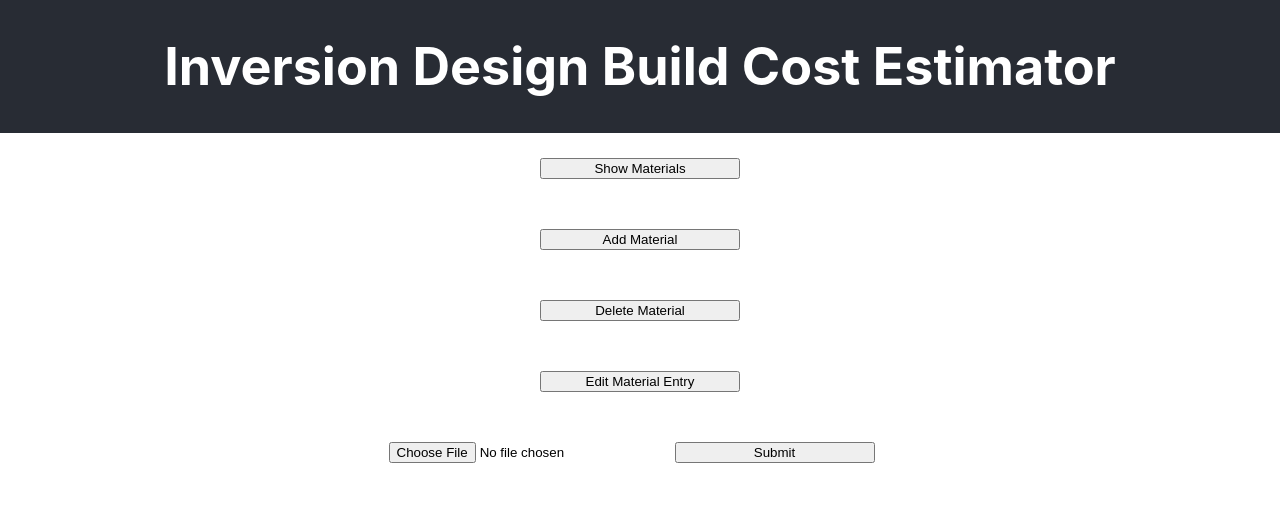
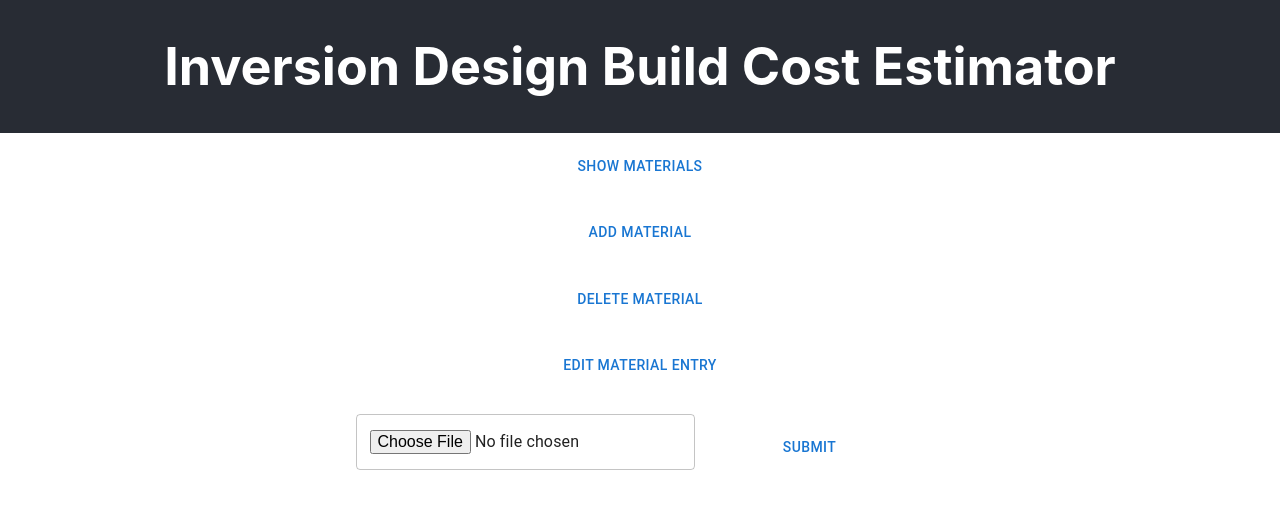
Before and after one commit to TrentHurlbut/inversion-materials-app-React, a React (Create React App) app in the folder client/: page / in a window 1280 px wide. Shown: the top 508 px of the page. Built offline with nearby package versions, Linux system fonts and the light colour scheme; no server answers.

Commit message:
MUI consistency better on main page.

```diff
--- a/client/package.json
+++ b/client/package.json
@@ -9,6 +9,7 @@
     "axios": "^0.24.0",
     "react": "^17.0.2",
     "react-dom": "^17.0.2",
+    "react-material-file-upload": "^0.0.4",
     "react-scripts": "5.0.0",
     "web-vitals": "^2.1.2",
     "xlsx": "^0.18.0"
--- a/client/src/App.css
+++ b/client/src/App.css
@@ -56,3 +56,11 @@ input {
   margin-left: 8px;
   margin-right: 8px;
 }
+
+.menu-button {
+  margin: 15px !important;
+}
+
+#sheet-submit {
+  margin: 15px;
+}
--- a/client/src/components/AddMaterial.js
+++ b/client/src/components/AddMaterial.js
@@ -1,5 +1,7 @@
 import axios from 'axios';
 import { useState } from 'react';
+import Button from '@mui/material/Button';
+import TextField from '@mui/material/TextField';
 
 export default function AddMaterial({ updateHandler }) {
   const [expanded, setExpanded] = useState(false);
@@ -48,12 +50,12 @@ export default function AddMaterial({ updateHandler }) {
 
   return (
     <>
-      <button onClick={toggleExpanded}>
+      <Button onClick={toggleExpanded} className='menu-button'>
         {expanded ? 'Collapse' : 'Add Material'}
-      </button>
+      </Button>
       {expanded ? (
         <form id="material-form" onSubmit={addMat}>
-          <input
+          <TextField
             id="mat-name"
             type="text"
             placeholder="Material Name"
@@ -64,7 +66,7 @@ export default function AddMaterial({ updateHandler }) {
             required
           />
           <label for="mat-price">Unit Cost</label>
-          <input
+          <TextField
             id="mat-price"
             type="text"
             placeholder="Material Cost"
@@ -74,7 +76,7 @@ export default function AddMaterial({ updateHandler }) {
             }}
             required
           />
-          <input
+          <TextField
             id="qty_uom"
             type="text"
             placeholder="Quantity Unit of Measurement"
@@ -83,9 +85,9 @@ export default function AddMaterial({ updateHandler }) {
               matQtyUomFieldHandler(e);
             }}
           />
-          <button id="send-mat" type="submit">
+          <Button id="send-mat" type="submit">
             Submit Material
-          </button>
+          </Button>
         </form>
       ) : null}
     </>
--- a/client/src/components/DeleteMaterial.js
+++ b/client/src/components/DeleteMaterial.js
@@ -1,5 +1,6 @@
 import { useState } from 'react';
 import axios from 'axios';
+import Button from '@mui/material/Button';
 
 export default function DeleteMaterials({ updateHandler, materialArray }) {
   const [expanded, setExpanded] = useState(false);
@@ -44,9 +45,9 @@ export default function DeleteMaterials({ updateHandler, materialArray }) {
 
   return (
     <>
-      <button onClick={toggleExpanded}>
+      <Button onClick={toggleExpanded} className='menu-button'>
         {expanded ? 'Collapse' : 'Delete Material'}
-      </button>
+      </Button>
       {expanded && (
         <form id="delete-material-form" onSubmit={deleteMat}>
           <label for="materials">Choose a material to delete:</label>
@@ -57,7 +58,7 @@ export default function DeleteMaterials({ updateHandler, materialArray }) {
           >
             {materials}
           </select>
-          <button type="submit">Submit</button>
+          <Button type="submit">Submit</Button>
         </form>
       )}
     </>
--- a/client/src/components/EditMaterial.js
+++ b/client/src/components/EditMaterial.js
@@ -1,5 +1,7 @@
 import { useState } from 'react';
 import axios from 'axios';
+import Button from '@mui/material/Button';
+import TextField from '@mui/material/TextField';
 
 export default function EditMaterial({ updateHandler, materialArray }) {
   const [expanded, setExpanded] = useState(false);
@@ -62,9 +64,9 @@ export default function EditMaterial({ updateHandler, materialArray }) {
 
   return (
     <>
-      <button onClick={toggleExpanded}>
+      <Button onClick={toggleExpanded} className='menu-button'>
         {expanded ? 'Collapse' : 'Edit Material Entry'}
-      </button>
+      </Button>
       {expanded && (
         <form id="delete-material-form" onSubmit={deleteMat}>
           <label for="materials">Choose a material to edit:</label>
@@ -77,7 +79,7 @@ export default function EditMaterial({ updateHandler, materialArray }) {
             {materials}
           </select>
           <label for="mat-name">New Material Name</label>
-          <input
+          <TextField
             id="mat-name"
             type="text"
             placeholder="Material Name"
@@ -88,7 +90,7 @@ export default function EditMaterial({ updateHandler, materialArray }) {
             required
           />
           <label for="mat-price">New Material Price</label>
-          <input
+          <TextField
             id="mat-price"
             type="text"
             placeholder="Material Cost"
@@ -99,7 +101,7 @@ export default function EditMaterial({ updateHandler, materialArray }) {
             required
           />
           <label for="qty-uom">New Quantity Unit-of-Measurement</label>
-          <input
+          <TextField
             id="qty-uom"
             type="text"
             placeholder="Quantity Unit of Measurement"
@@ -108,7 +110,7 @@ export default function EditMaterial({ updateHandler, materialArray }) {
               newMatQtyUomFieldHandler(e);
             }}
           />
-          <button type="submit">Submit</button>
+          <Button type="submit">Submit</Button>
         </form>
       )}
     </>
--- a/client/src/components/FileUploadForm.js
+++ b/client/src/components/FileUploadForm.js
@@ -1,6 +1,7 @@
 import { useState } from 'react';
 import xlsx from 'xlsx';
 import Button from '@mui/material/Button';
+import TextField from '@mui/material/TextField';
 
 export default function FileUploadForm() {
   const [dataFile, setDataFile] = useState([]);
@@ -37,9 +38,10 @@ export default function FileUploadForm() {
         e.preventDefault();
         console.log(dataFile);
       }}
+      id='sheet-submit'
     >
-      <input type="file" name="picture" onChange={readUploadFile} />
-      <button>Submit</button>
+      <TextField type="file" name="picture" onChange={readUploadFile} />
+      <Button type="submit" className='menu-button'>Submit</Button>
     </form>
   );
 }
--- a/client/src/components/ShowMaterials.js
+++ b/client/src/components/ShowMaterials.js
@@ -1,4 +1,5 @@
 import { useState } from 'react';
+import Button from '@mui/material/Button';
 
 export default function ShowMaterials({ materialArray }) {
   const [expanded, setExpanded] = useState(false);
@@ -19,9 +20,9 @@ export default function ShowMaterials({ materialArray }) {
 
   return (
     <>
-      <button onClick={toggleExpanded}>
+      <Button onClick={toggleExpanded} className='menu-button'>
         {expanded ? 'Hide Materials' : 'Show Materials'}
-      </button>
+      </Button>
       {expanded ? materials : null}
     </>
   );
```
Also changed, not shown: 1 other file (tests, documents, lock files or other folders).
